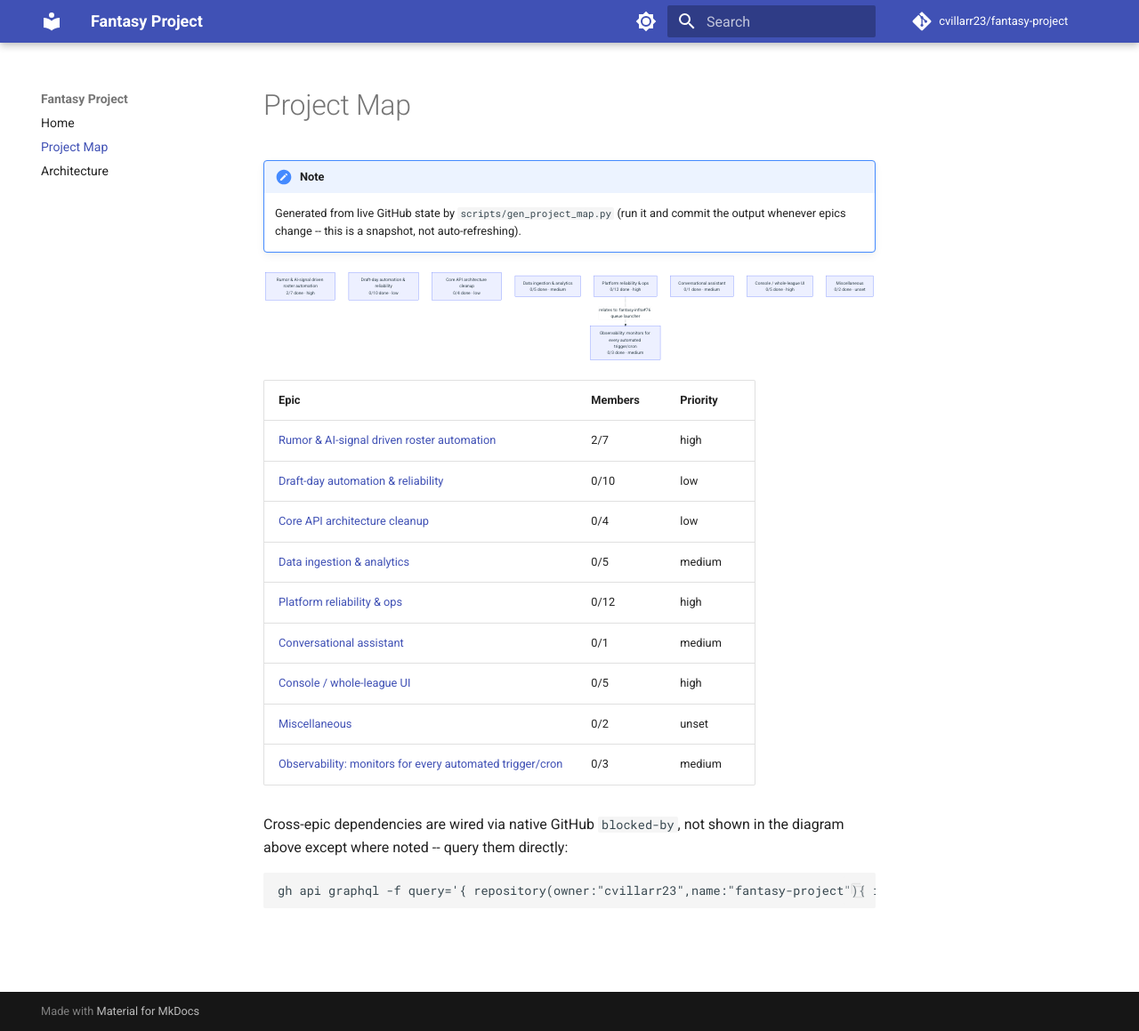
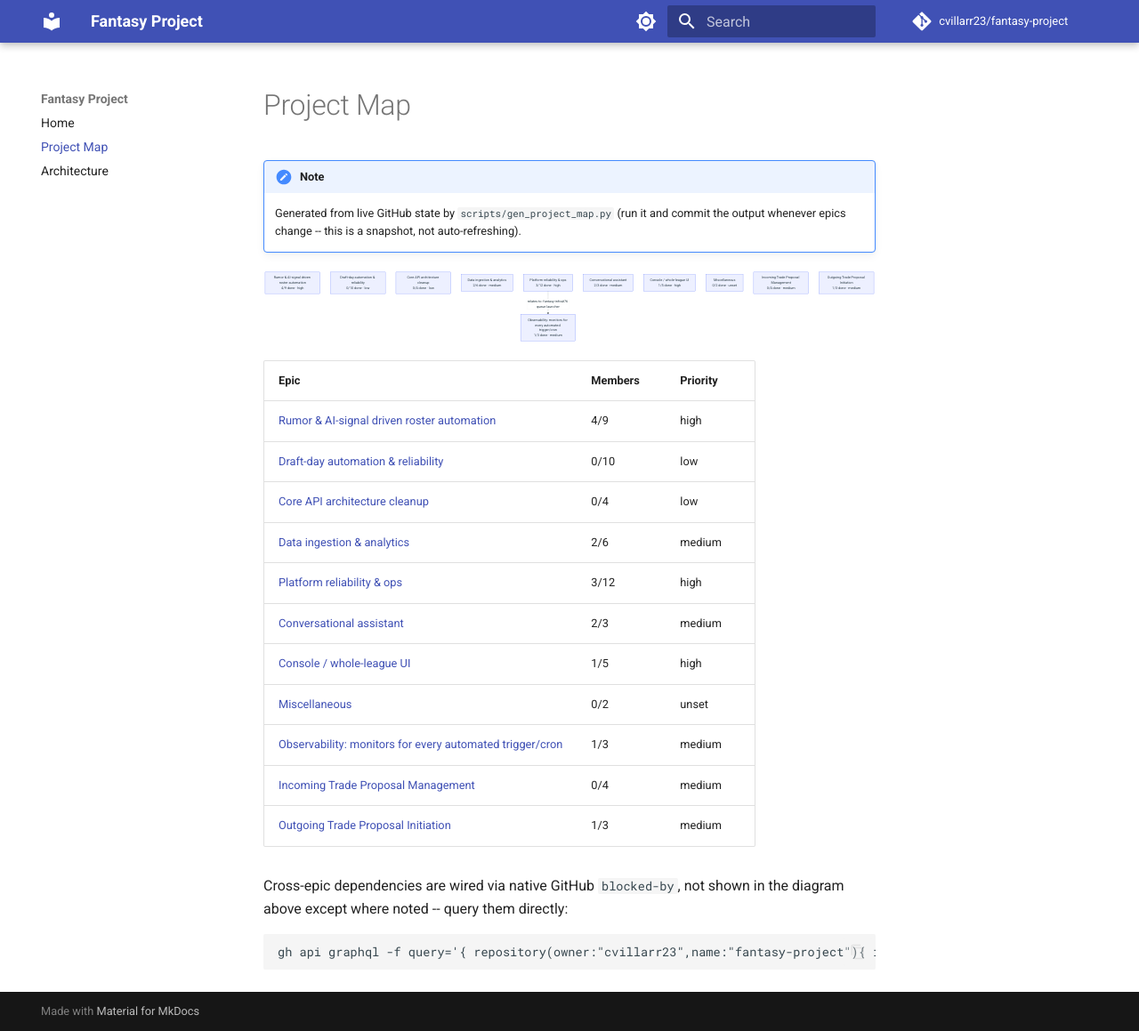
Before and after one commit to cvillarr23/fantasy-project, an MkDocs documentation site: the page built from docs/project-map.md, in a window 1280 px wide and 1159 px high. Shown: the whole window at 89% size. Built offline with MkDocs 1.6.1 and Material for MkDocs 9.7.7, drawn with Linux system fonts in a browser that asks for light colours; comment, search, counter and statistics services are not loaded.

Commit message:
Fix gen_project_map.py to discover epics live instead of a hardcoded range
The hardcoded EPIC_NUMBERS = range(3, 12) silently dropped epics #12/#13
(created after the range was written) from the published project map.

````diff
--- a/docs/project-map.md
+++ b/docs/project-map.md
@@ -5,29 +5,33 @@
 
 ```mermaid
 flowchart TD
-    E3["Rumor & AI-signal driven roster automation<br/>2/7 done &middot; high"]
+    E3["Rumor & AI-signal driven roster automation<br/>4/9 done &middot; high"]
     E4["Draft-day automation & reliability<br/>0/10 done &middot; low"]
     E5["Core API architecture cleanup<br/>0/4 done &middot; low"]
-    E6["Data ingestion & analytics<br/>0/5 done &middot; medium"]
-    E7["Platform reliability & ops<br/>0/12 done &middot; high"]
-    E8["Conversational assistant<br/>0/1 done &middot; medium"]
-    E9["Console / whole-league UI<br/>0/5 done &middot; high"]
+    E6["Data ingestion & analytics<br/>2/6 done &middot; medium"]
+    E7["Platform reliability & ops<br/>3/12 done &middot; high"]
+    E8["Conversational assistant<br/>2/3 done &middot; medium"]
+    E9["Console / whole-league UI<br/>1/5 done &middot; high"]
     E10["Miscellaneous<br/>0/2 done &middot; unset"]
-    E11["Observability: monitors for every automated trigger/cron<br/>0/3 done &middot; medium"]
+    E11["Observability: monitors for every automated trigger/cron<br/>1/3 done &middot; medium"]
+    E12["Incoming Trade Proposal Management<br/>0/4 done &middot; medium"]
+    E13["Outgoing Trade Proposal Initiation<br/>1/3 done &middot; medium"]
     E7 -.->|relates to: fantasy-infra#76 queue launcher| E11
 ```
 
 | Epic | Members | Priority |
 |---|---|---|
-| [Rumor & AI-signal driven roster automation](https://github.com/cvillarr23/fantasy-project/issues/3) | 2/7 | high |
+| [Rumor & AI-signal driven roster automation](https://github.com/cvillarr23/fantasy-project/issues/3) | 4/9 | high |
 | [Draft-day automation & reliability](https://github.com/cvillarr23/fantasy-project/issues/4) | 0/10 | low |
 | [Core API architecture cleanup](https://github.com/cvillarr23/fantasy-project/issues/5) | 0/4 | low |
-| [Data ingestion & analytics](https://github.com/cvillarr23/fantasy-project/issues/6) | 0/5 | medium |
-| [Platform reliability & ops](https://github.com/cvillarr23/fantasy-project/issues/7) | 0/12 | high |
-| [Conversational assistant](https://github.com/cvillarr23/fantasy-project/issues/8) | 0/1 | medium |
-| [Console / whole-league UI](https://github.com/cvillarr23/fantasy-project/issues/9) | 0/5 | high |
+| [Data ingestion & analytics](https://github.com/cvillarr23/fantasy-project/issues/6) | 2/6 | medium |
+| [Platform reliability & ops](https://github.com/cvillarr23/fantasy-project/issues/7) | 3/12 | high |
+| [Conversational assistant](https://github.com/cvillarr23/fantasy-project/issues/8) | 2/3 | medium |
+| [Console / whole-league UI](https://github.com/cvillarr23/fantasy-project/issues/9) | 1/5 | high |
 | [Miscellaneous](https://github.com/cvillarr23/fantasy-project/issues/10) | 0/2 | unset |
-| [Observability: monitors for every automated trigger/cron](https://github.com/cvillarr23/fantasy-project/issues/11) | 0/3 | medium |
+| [Observability: monitors for every automated trigger/cron](https://github.com/cvillarr23/fantasy-project/issues/11) | 1/3 | medium |
+| [Incoming Trade Proposal Management](https://github.com/cvillarr23/fantasy-project/issues/12) | 0/4 | medium |
+| [Outgoing Trade Proposal Initiation](https://github.com/cvillarr23/fantasy-project/issues/13) | 1/3 | medium |
 
 Cross-epic dependencies are wired via native GitHub `blocked-by`, not shown in the diagram above except where noted -- query them directly:
 ```
````
Also changed, not shown: 1 other file.
